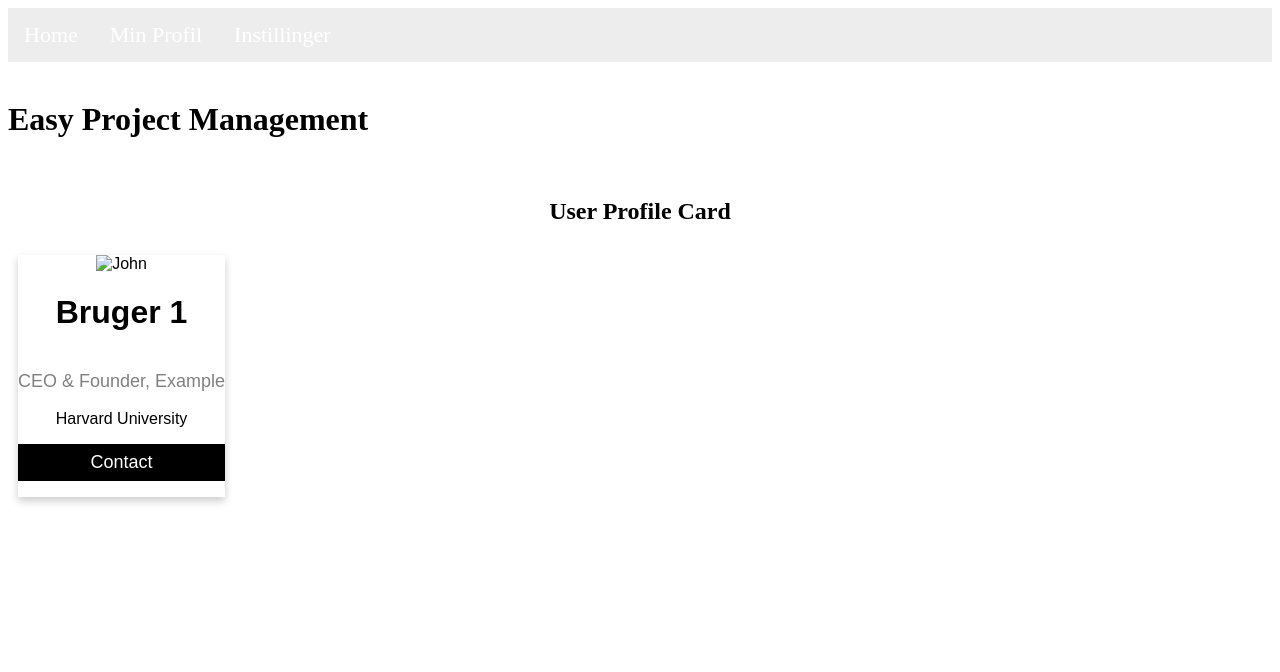
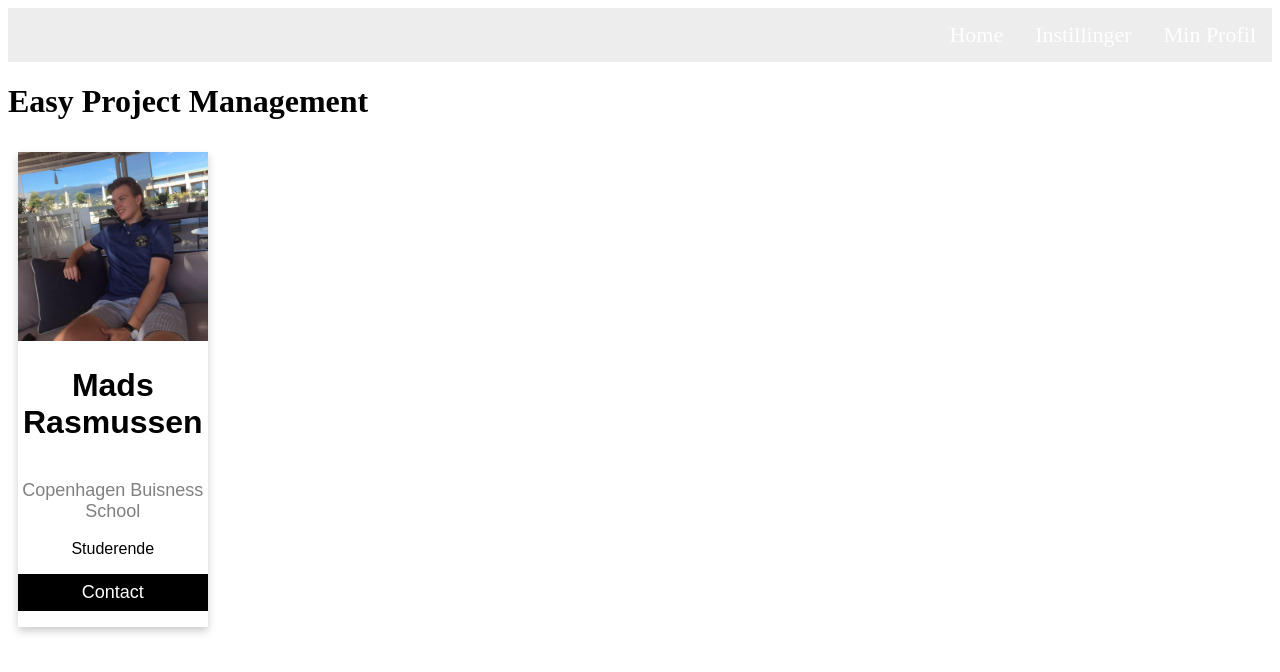
Before and after one commit to henrikthorn/Eksamensprojekt, a plain HTML site: page HTML/MedarbejderLayout.html in a window 1280 px wide. Drawn offline with Linux system fonts and the light colour scheme.

Commit message:
det virker

```diff
--- a/HTML/MedarbejderLayout.css
+++ b/HTML/MedarbejderLayout.css
@@ -16,7 +16,7 @@ ul {
 }
 
 li {
-    float: left;
+    float: right;
     display: block;
     color: 	#404040;
     text-align: center;
@@ -62,10 +62,20 @@ li.dropdown {
 .dropdown:hover .dropdown-content {
     display: block;
 }
+
+a {
+    text-decoration: none;
+    font-size: 22px;
+    color: black;
+}
+
+button:hover, a:hover {
+    opacity: 0.7;
+}
+<!-- Profile card -->
 .h2 {
     float: left;
     margin: 10px;
-
 }
 .card {
     box-shadow: 0 4px 8px 0 rgba(0, 0, 0, 0.2);
@@ -73,6 +83,7 @@ li.dropdown {
     text-align: center;
     font-family: arial;
     float: left;
+    max-width: 15%;
 }
 
 .title {
@@ -93,13 +104,3 @@ button {
     width: 100%;
     font-size: 18px;
 }
-
-a {
-    text-decoration: none;
-    font-size: 22px;
-    color: black;
-}
-
-button:hover, a:hover {
-    opacity: 0.7;
-}
--- a/HTML/MedarbejderLayout.html
+++ b/HTML/MedarbejderLayout.html
@@ -4,7 +4,6 @@
 </head>
 <body>
 <ul>
-    <li><a href="#home">Home</a></li>
     <li class="dropdown">
         <a href="javascript:void(0)" class="dropbtn">Min Profil</a>
         <div class="dropdown-content">
@@ -17,25 +16,17 @@
             <a href="#">Rediger oplysninger</a>
             <a href="#">Tilf&oslash;j fagomr&aring;der</a>
             <a href="#">Link 3</a>
+    <li><a href="#home">Home</a></li>
         </div>
     </li>
 </ul>
 </div>
-<br/>
 <h1> Easy Project Management </h1>
-
-<br/>
-<h2 style="text-align:center">User Profile Card</h2>
-
 <div class="card">
-    <img src="user.jpg" alt="John" style="width:100%">
-    <h1>Bruger 1</h1>
-    <p class="title">CEO & Founder, Example</p>
-    <p>Harvard University</p>
-    <a href="#"><i class="fa fa-dribbble"></i></a>
-    <a href="#"><i class="fa fa-twitter"></i></a>
-    <a href="#"><i class="fa fa-linkedin"></i></a>
-    <a href="#"><i class="fa fa-facebook"></i></a>
+    <img src="Mads.jpg" alt="PB" style="width:100%">
+    <h1>Mads Rasmussen</h1>
+    <p class="title">Copenhagen Buisness School</p>
+    <p>Studerende</p>
     <p><button>Contact</button></p>
 </div>
 
```
Also changed, not shown: HTML/Mads.jpg (added).
